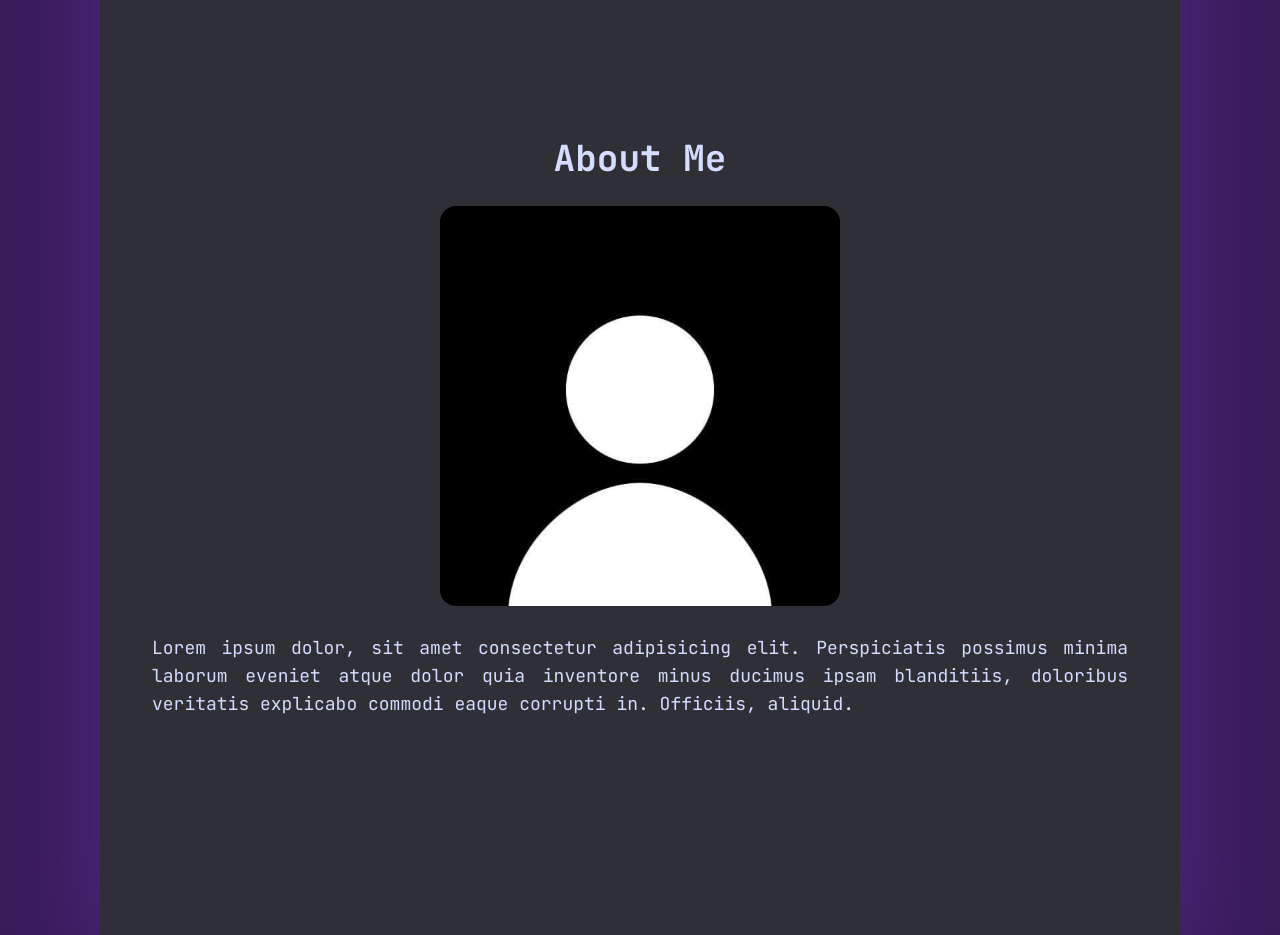
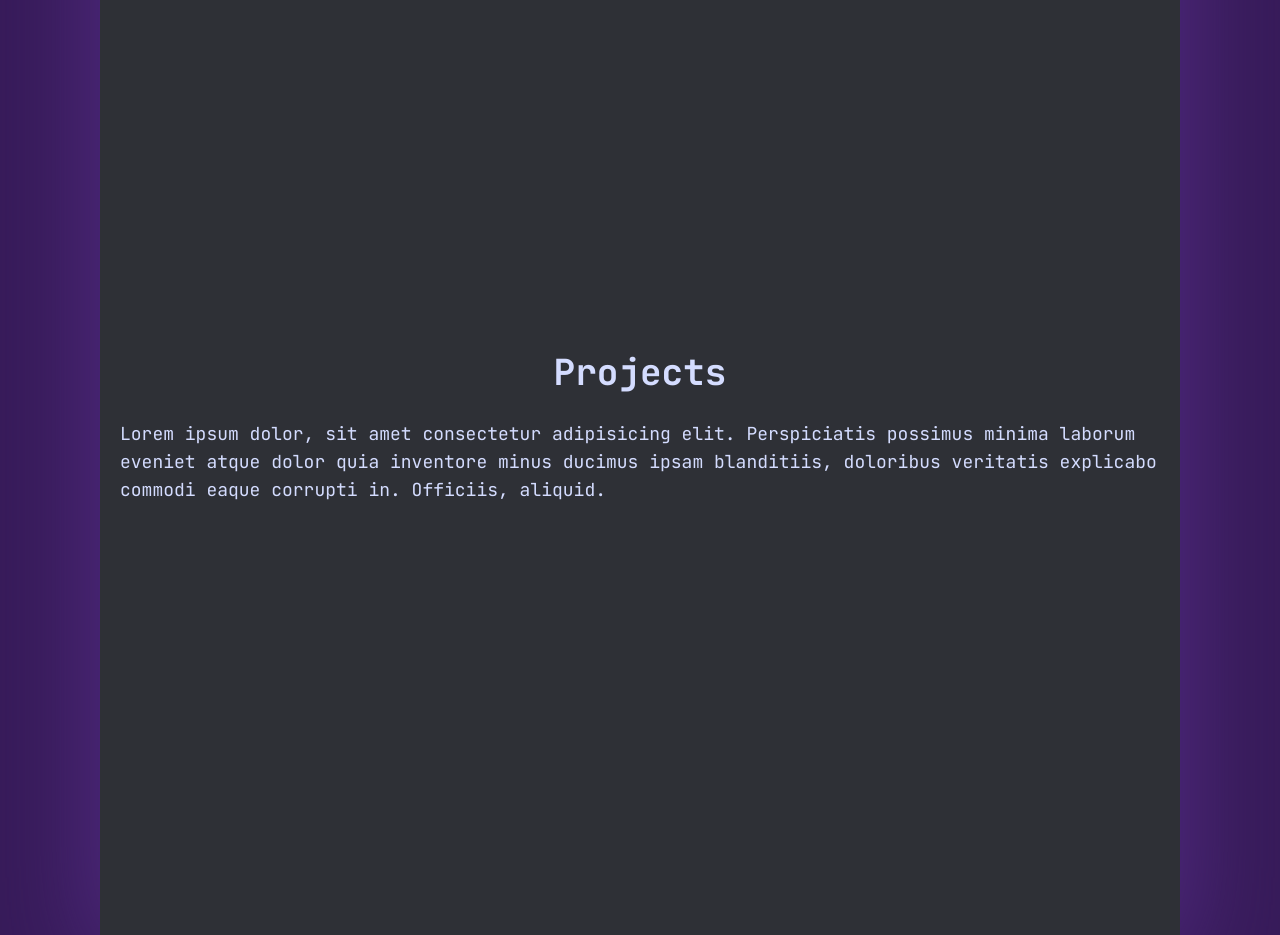
Before and after one commit to sofowest/portfolio, a React (Vite) app: page / in a window 1280 px wide. Shown: the part 1540-2475 px from the top of the page. Built offline with nearby package versions, Linux system fonts and the light colour scheme.

Commit message:
Update Home.jsx

```diff
--- a/src/pages/Home.jsx
+++ b/src/pages/Home.jsx
@@ -56,7 +56,7 @@ function Home({ onFlickerBg, setIsNameFlicker }) {
 
       <article className="flex justify-center items-center text-center h-[100vh] flex-col">
         <h1 className="p-2 text-5xl font-extrabold leading-15 lg:text-5xl lg:p-3 xl:text-6xl">
-          <span>Hey, I'm <br /></span>
+          <span>Hey, I'm <br className="md:hidden" /></span>
           <span className={"text-[var(--light-purple)] " + (flicker ? "flicker" : "")}>{displayedName}
             <span className={"inline-block w-1 ml-1 shadow-[0_0_8px_rgba(212,220,255,0.5)] transition-shadow duration-200" + (showCursor ? " bg-[var(--extra-light-purple)]" : " bg-transparent shadow-none")}
               style={{height: '1em', verticalAlign: 'middle', transition: 'background 0.2s'}}></span>
@@ -83,13 +83,8 @@ function Home({ onFlickerBg, setIsNameFlicker }) {
       </article>
 
       <article className="h-[130vh] p-5 flex flex-col mt-10 gap-7 items-center justify-center">
-        <h2 className="text-4xl font-bold text-center">About Me</h2>
-        <section className="justify-center items-center flex">
-          <img src="./imgs/profile.jpg" alt="foto de " className="w-[400px] h-auto rounded-2xl" />
-        </section>
-        <section className="px-8 justify-center text-justify">
-          <p className="text-lg">Lorem ipsum dolor, sit amet consectetur adipisicing elit. Perspiciatis possimus minima laborum eveniet atque dolor quia inventore minus ducimus ipsam blanditiis, doloribus veritatis explicabo commodi eaque corrupti in. Officiis, aliquid.</p>
-        </section>
+        <h2 className="text-4xl font-bold text-center">Projects</h2>
+        <p className="text-lg">Lorem ipsum dolor, sit amet consectetur adipisicing elit. Perspiciatis possimus minima laborum eveniet atque dolor quia inventore minus ducimus ipsam blanditiis, doloribus veritatis explicabo commodi eaque corrupti in. Officiis, aliquid.</p>
       </article>
 
 
```
